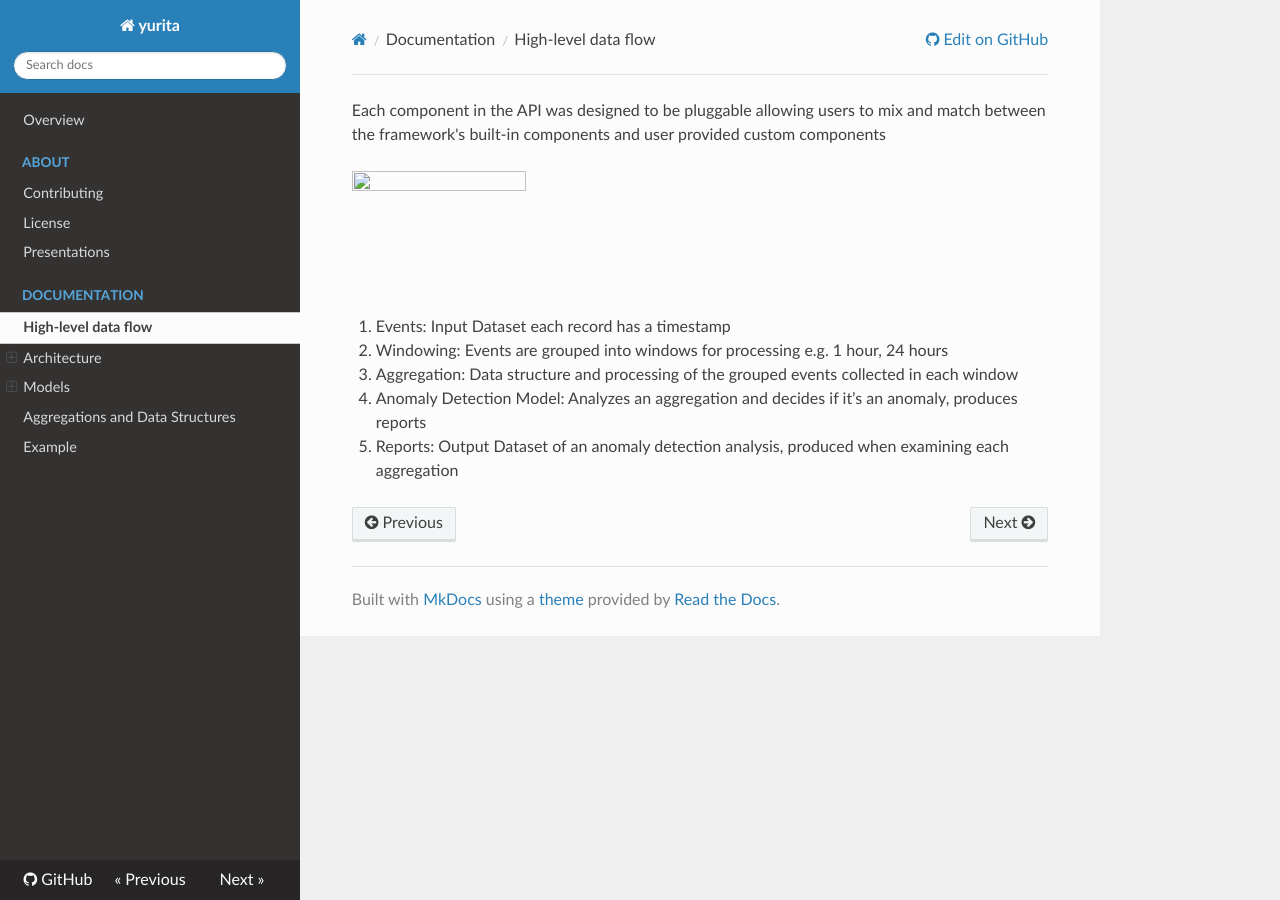
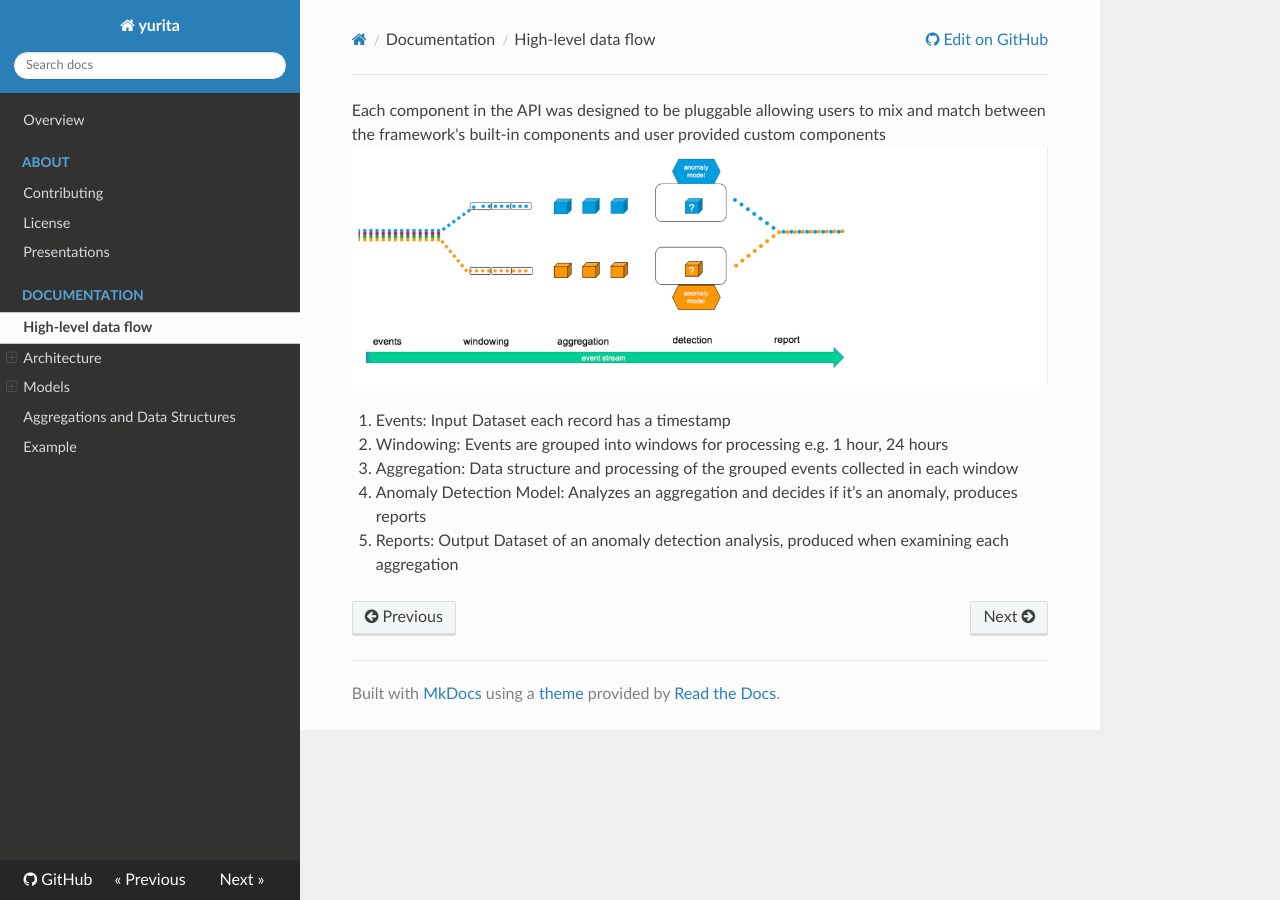
Before and after one commit to paypal/yurita, an MkDocs documentation site: the page built from docs/data-flow.md, in a window 1280 px wide. Built offline with MkDocs 1.6.1, drawn with Linux system fonts in a browser that asks for light colours; nearby versions of some CDN libraries; old or Windows-style settings are respelled for this version of MkDocs.

Commit message:
Update data-flow.md

```diff
--- a/docs/data-flow.md
+++ b/docs/data-flow.md
@@ -1,6 +1,5 @@
 Each component in the API was designed to be pluggable allowing users to mix and match between the framework's built-in components and user provided custom components
-
-<img src="images/HighLevelDataFlow.png" width="174" height="120"  />
+![flow](images/HighLevelDataFlow.png)
 
 
 1. Events: Input Dataset each record has a timestamp
```
